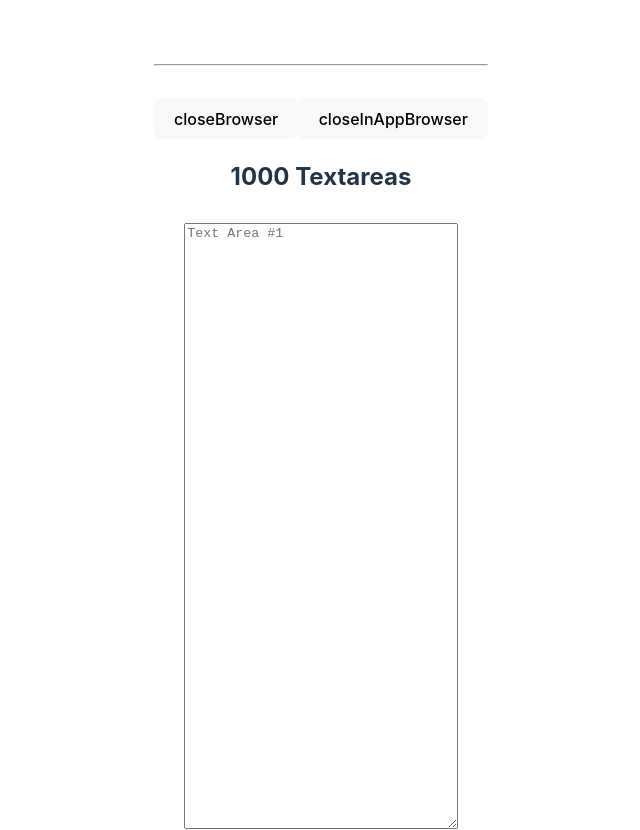
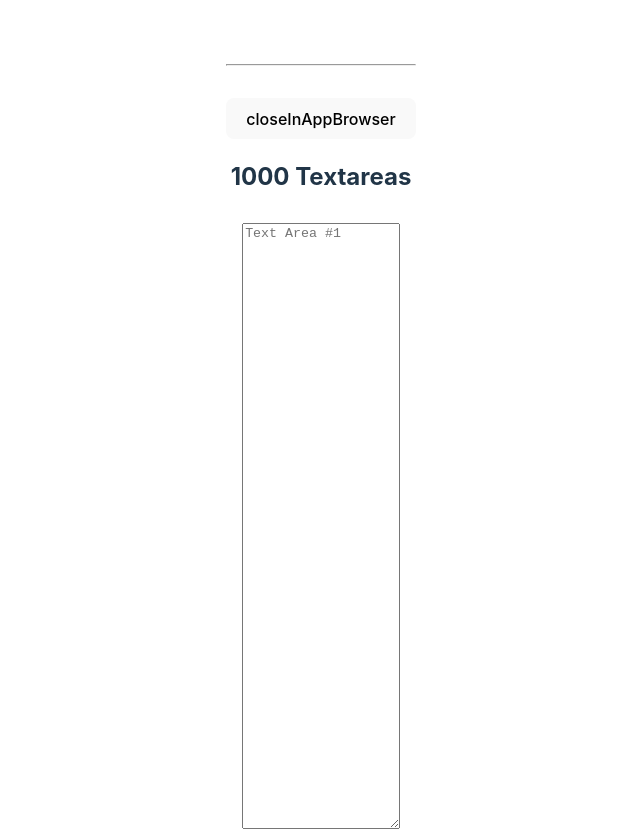
Before and after one commit to nakjun12/kakao-in-app-browser, a React (Vite) app: page / in a window 1280 px wide. Shown: the top 830 px of the page, without its empty margins (319-959 px from the left). Built offline with nearby package versions, Linux system fonts and the light colour scheme.

Commit message:
feat: test용 닫기 href 추가

```diff
--- a/src/App.tsx
+++ b/src/App.tsx
@@ -17,17 +17,18 @@ function App() {
       window.location.replace(
         `kakaotalk://web/openExternal?url=${encodeURIComponent(targetUrl)}`
       );
+
+      setTimeout(() => {
+        window.location.href = "kakaotalk://inappbrowser/close";
+      }, 1000);
+
+
     }
   }, []);
   return (
     <>
 
       <hr style={{ margin: "2rem 0" }} />
-      <button onClick={() => {
-        window.location.href = "kakaoweb://closeBrowser";
-      }}>
-        closeBrowser
-      </button>
       <button onClick={() => {
         window.location.href = "kakaotalk://inappbrowser/close";
       }}>
```
